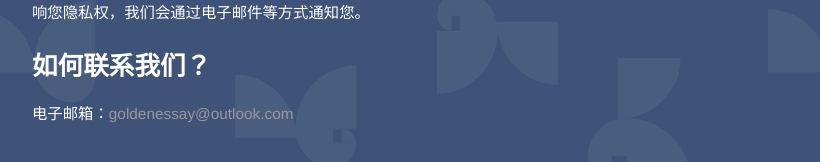
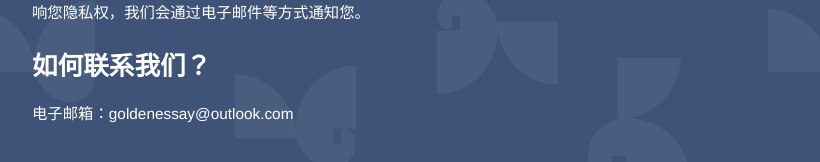
Before and after one commit to GoldenEssay/GoldenEssay.github.io, a Jekyll site: the page built from privacy_CN/index.html, in a window 1280 px wide and 900 px high, scrolled down 1917 px. Shown: the part 716-878 px from the top of the window, without its empty margins (224-1044 px from the left). Built offline with Jekyll 4.4.1, drawn with Linux system fonts in a browser that asks for light colours; part of the change alters nothing that is shown.

```diff
--- a/privacy_CN/index.html
+++ b/privacy_CN/index.html
@@ -74,5 +74,5 @@ title: GoldenEssay
         会使隐私政策的修改成为必要。我们会将更改发布到本网页，并鼓励你查看以保持信息畅通。如果
         我们做出的改变实质性的影响您隐私权，我们会通过电子邮件等方式通知您。</p>
       <h2>如何联系我们？</h2>
-      <p>电子邮箱：<a href="mailto:goldenessay@outlook.com">goldenessay@outlook.com</a></p>
+      <p>电子邮箱：goldenessay@outlook.com</p>
     </div>
```
